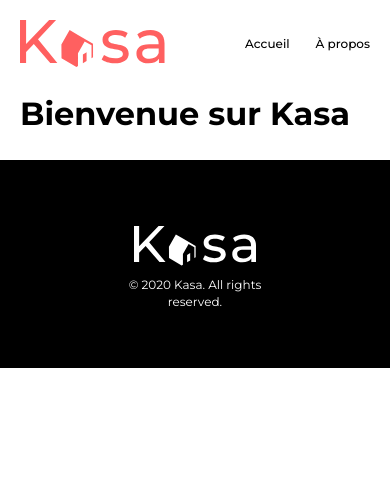
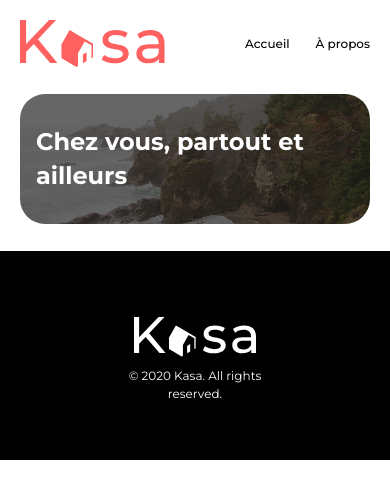
Before and after one commit to Reydan-57/P5-Kasa, a React (Vite) app: page / in a window 390 px wide. Shown: the top 498 px of the page. Built offline with nearby package versions, Linux system fonts and the light colour scheme.

Commit message:
feat : Ajout du composant banner avec style responsive

```diff
--- /dev/null
+++ b/src/components/Banner.jsx
@@ -0,0 +1,10 @@
+function Banner({ title, className }) {
+    return (
+        <div
+            className={`banner ${className || ''}`}>
+            {title && <h1>{title}</h1>}
+        </div>
+    );
+}
+
+export default Banner;
--- a/src/pages/About.jsx
+++ b/src/pages/About.jsx
@@ -1,7 +1,11 @@
+import Banner from '../components/Banner';
+
 function About() {
     return (
         <div>
-            <h1>Bienvenue sur la page À propos</h1>
+            <Banner
+                className="banner-about"
+            />
         </div>
     )
 }
--- a/src/pages/Home.jsx
+++ b/src/pages/Home.jsx
@@ -1,7 +1,12 @@
+import Banner from '../components/Banner';
+
 function Home() {
     return (
         <div>
-            <h1>Bienvenue sur Kasa</h1>
+            <Banner
+                title="Chez vous, partout et ailleurs"
+                className="banner-home"
+            />
         </div>
     )
 }
--- a/src/styles/main.scss
+++ b/src/styles/main.scss
@@ -29,6 +29,36 @@ header {
             font-size: 24px;
             line-height: 1.43;
         }
+    }
+}
+
+.banner {
+    width: auto;
+    height: auto;
+    min-height: 223px;
+    background-size: cover;
+    background-position: center;
+    border-radius: 25px;
+
+    &.banner-home {
+       background-image:
+       linear-gradient(rgba(0, 0, 0, 0.60), rgba(0, 0, 0, 0.60)),
+       url('../assets/home-banner.png');
+    }
+
+    &.banner-about {
+        background-image:
+        linear-gradient(rgba(0, 0, 0, 0.30), rgba(0, 0, 0, 0.30)),
+        url('../assets/about-banner.png');
+    }
+
+    h1 {
+        text-align: center;
+        padding: 78px 0;
+        font-size: 48px;
+        font-weight: 700;
+        color: #FFFFFF;
+        line-height: 1.43;
     }
 }
 
@@ -74,6 +104,16 @@ footer {
         }
     }
 
+    .banner {
+        min-height: 111px;
+
+        h1 {
+            text-align: left;
+            padding: 31px 0 31px 16px;
+            font-size: 24px;
+        }
+    }
+
     .container {
         margin: 20px 20px 27px 20px;
     }
```
Also changed, not shown: src/assets/home-banner.png (added), 1 other file (tests, documents, lock files or other folders).
